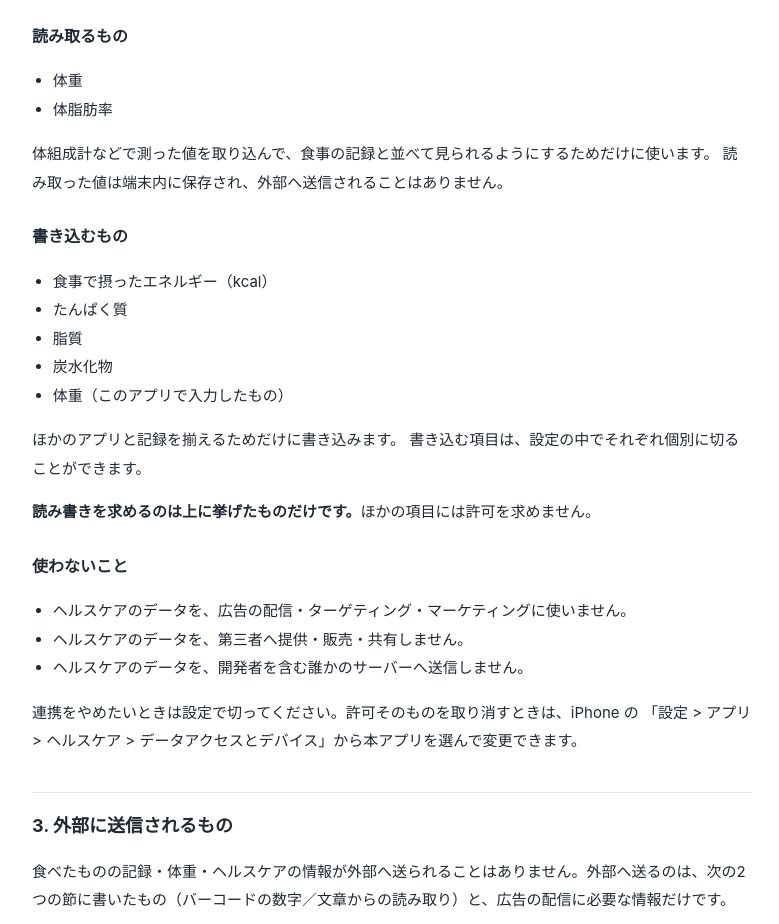
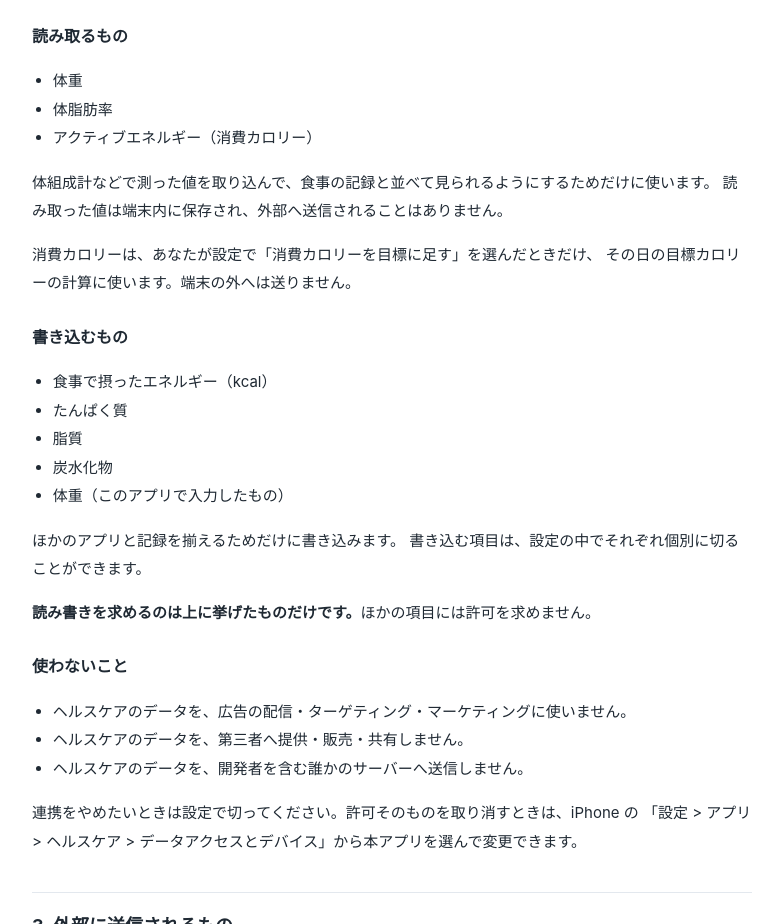
Before and after one commit to yuta0032/calorie-support, a plain HTML site: page privacy.html in a window 1280 px wide. Shown: the part 821-1745 px from the top of the page, without its empty margins (248-1027 px from the left). Drawn offline with Linux system fonts and the light colour scheme.

Commit message:
ヘルスケアの読み取りにアクティブエネルギーを足す
build 2 で消費カロリーを読むようになるため。
使うのは設定で「消費カロリーを目標に足す」を選んだときの目標計算だけで、
端末の外へは送らないことを明記した。書き込みは変更なし。

Co-Authored-By: Claude Opus 5 (1M context) <noreply@anthropic.com>
Claude-Session: https://claude.ai/code/session_01EKzJaNXhE5WAemqSXZcD2p

```diff
--- a/privacy.html
+++ b/privacy.html
@@ -67,10 +67,15 @@
 <ul>
   <li>体重</li>
   <li>体脂肪率</li>
+  <li>アクティブエネルギー（消費カロリー）</li>
 </ul>
 <p>
 体組成計などで測った値を取り込んで、食事の記録と並べて見られるようにするためだけに使います。
 読み取った値は端末内に保存され、外部へ送信されることはありません。
+</p>
+<p>
+消費カロリーは、あなたが設定で「消費カロリーを目標に足す」を選んだときだけ、
+その日の目標カロリーの計算に使います。端末の外へは送りません。
 </p>
 
 <h3>書き込むもの</h3>
```
